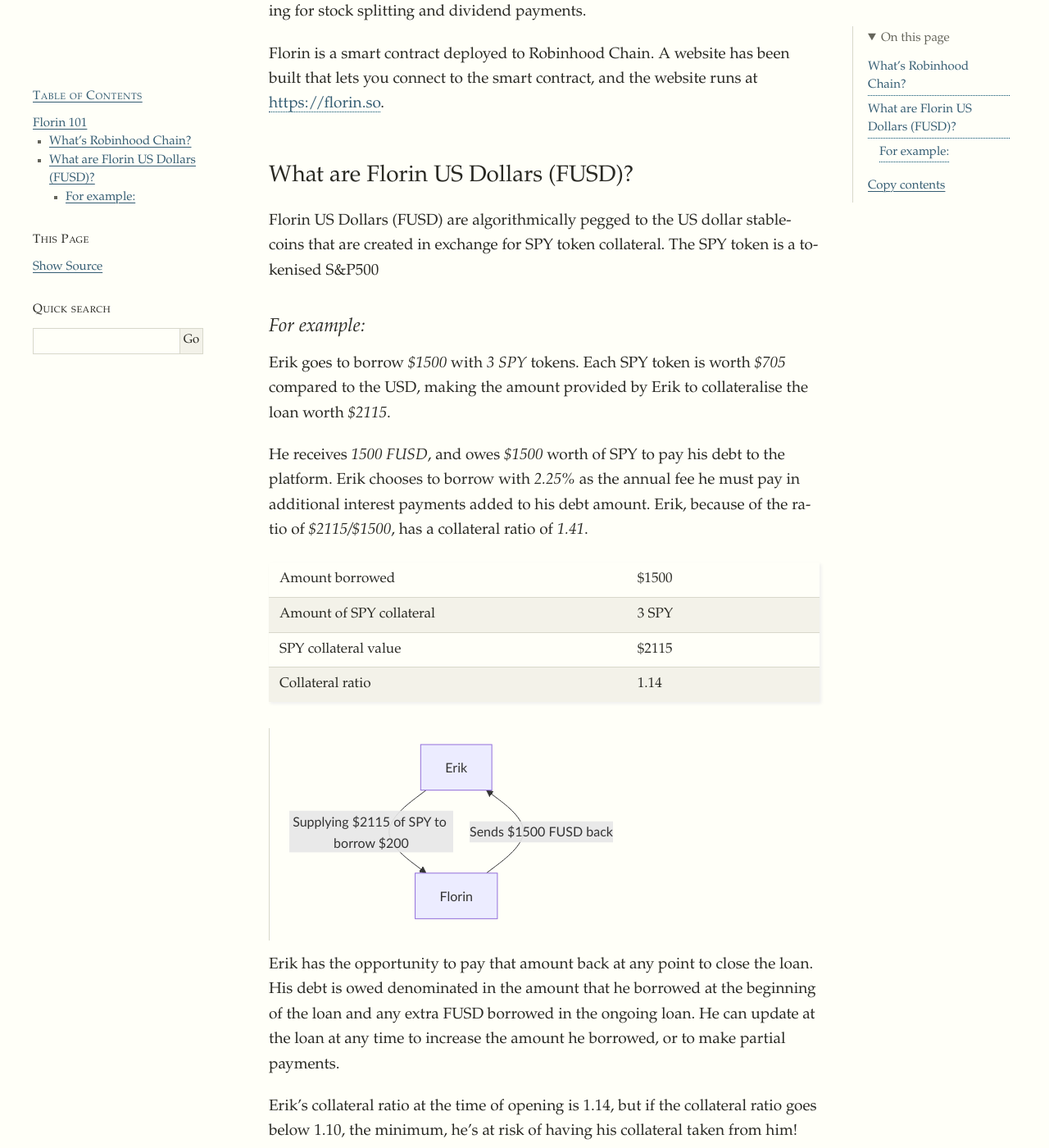
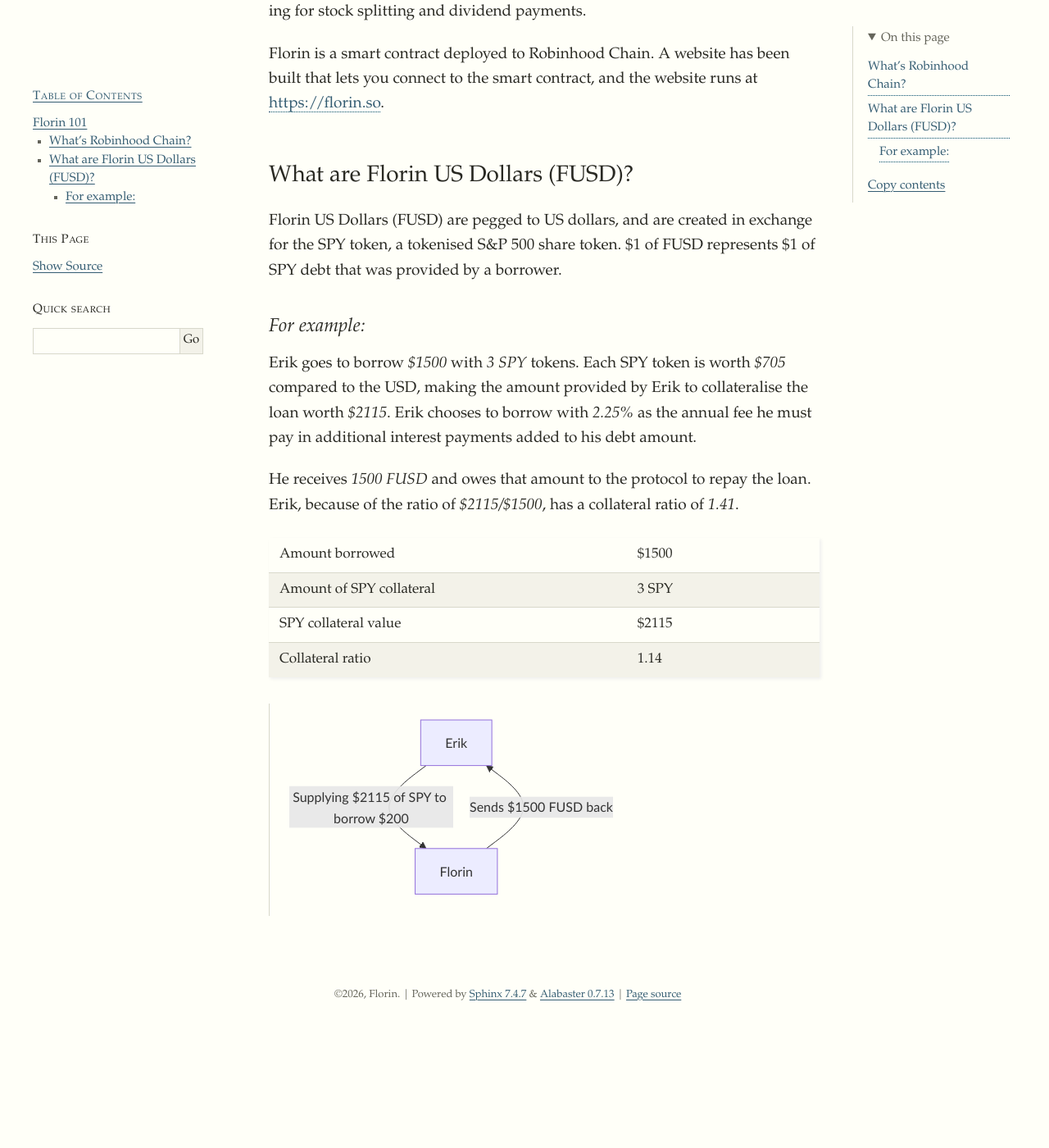
Before and after one commit to fluidity-money/florin.so, a Sphinx documentation site: the page built from docs/florin-101.rst, in a window 1280 px wide and 1400 px high, scrolled down 551 px. Shown: the whole window at 82% size. Built offline with Sphinx 7.4.7, drawn with Linux system fonts in a browser that asks for light colours; after the commit the page ends 1829 px from its top, so only the background shows below that; some of the changed text lies outside the part shown.

Commit message:
Continue on 101 doc

```diff
--- a/docs/_static/book.css
+++ b/docs/_static/book.css
@@ -141,7 +141,7 @@ div.body h2 { margin: 1.8em 0 0.6em; font-size: 28px; }
 div.body h3 { margin: 1.5em 0 0.5em; font-size: 23px; font-style: italic; }
 div.body p, div.body li { line-height: 1.6; }
 div.body p { margin: 0 0 1.1em; }
-div.body ul.simple, div.body ol.simple { margin-bottom: 30px; }
+div.body ul.simple, div.body ol.simple { margin-bottom: 50px; }
 a, a:visited,
 div.sphinxsidebar a, div.sphinxsidebar a:visited,
 div.sphinxsidebar h3 a, div.sphinxsidebar h3 a:visited,
--- a/docs/conf.py
+++ b/docs/conf.py
@@ -6,7 +6,7 @@
 # -- Project information -----------------------------------------------------
 # https://www.sphinx-doc.org/en/master/usage/configuration.html#project-information
 
-project = 'Docs'
+project = 'Florin Docs'
 copyright = '2026, Florin'
 author = 'Bayge'
 
--- a/docs/florin-101.rst
+++ b/docs/florin-101.rst
@@ -22,18 +22,20 @@ you connect to the smart contract, and the website runs at https://florin.so.
 What are Florin US Dollars (FUSD)?
 ----------------------------------
 
-Florin US Dollars (FUSD) are algorithmically pegged to the US dollar stablecoins that are created in exchange for SPY token collateral. The SPY token is a tokenised S&P500
+Florin US Dollars (FUSD) are pegged to US dollars, and are created in exchange for
+the SPY token, a tokenised S&P 500 share token. $1 of FUSD represents $1 of SPY debt that
+was provided by a borrower.
 
 For example:
 ^^^^^^^^^^^^
 
-Erik goes to borrow *$1500* with *3 SPY* tokens. Each SPY token is worth *$705* compared to the
-USD, making the amount provided by Erik to collateralise the loan worth *$2115*.
+Erik goes to borrow *$1500* with *3 SPY* tokens. Each SPY token is worth *$705* compared
+to the USD, making the amount provided by Erik to collateralise the loan worth *$2115*.
+Erik chooses to borrow with *2.25%* as the annual fee he must pay in additional interest
+payments added to his debt amount.
 
-He receives *1500 FUSD*, and owes *$1500* worth of SPY to pay his debt to the platform.
-Erik chooses to borrow with *2.25%* as the annual fee he must pay in additional interest
-payments added to his debt amount. Erik, because of the ratio of *$2115/$1500*, has a
-collateral ratio of *1.41*.
+He receives *1500 FUSD* and owes that amount to the protocol to repay the loan. Erik,
+because of the ratio of *$2115/$1500*, has a collateral ratio of *1.41*.
 
 .. list-table::
 	:widths: 65 35
@@ -53,12 +55,3 @@ collateral ratio of *1.41*.
      Erik
      -->|"Supplying $2115 of SPY to borrow $200"| Florin
      -->|"Sends $1500 FUSD back"| Erik
-
-Erik has the opportunity to pay that amount back at any point to close the loan. His debt
-is owed denominated in the amount that he borrowed at the beginning of the loan and any
-extra FUSD borrowed in the ongoing loan. He can update at the loan at any time to increase
-the amount he borrowed, or to make partial payments.
-
-Erik's collateral ratio at the time of opening is 1.14, but if the collateral ratio goes
-below 1.10, the minimum, he's at risk of having his collateral taken from him! Let's do an
-experiment:
--- a/docs/index.rst
+++ b/docs/index.rst
@@ -86,6 +86,7 @@ Partnered ecosystems
    :hidden:
 
    florin-101
+   usecases
    how-does-florin-differ-from-liquity
    developers
    smart-contract-architecture
```
